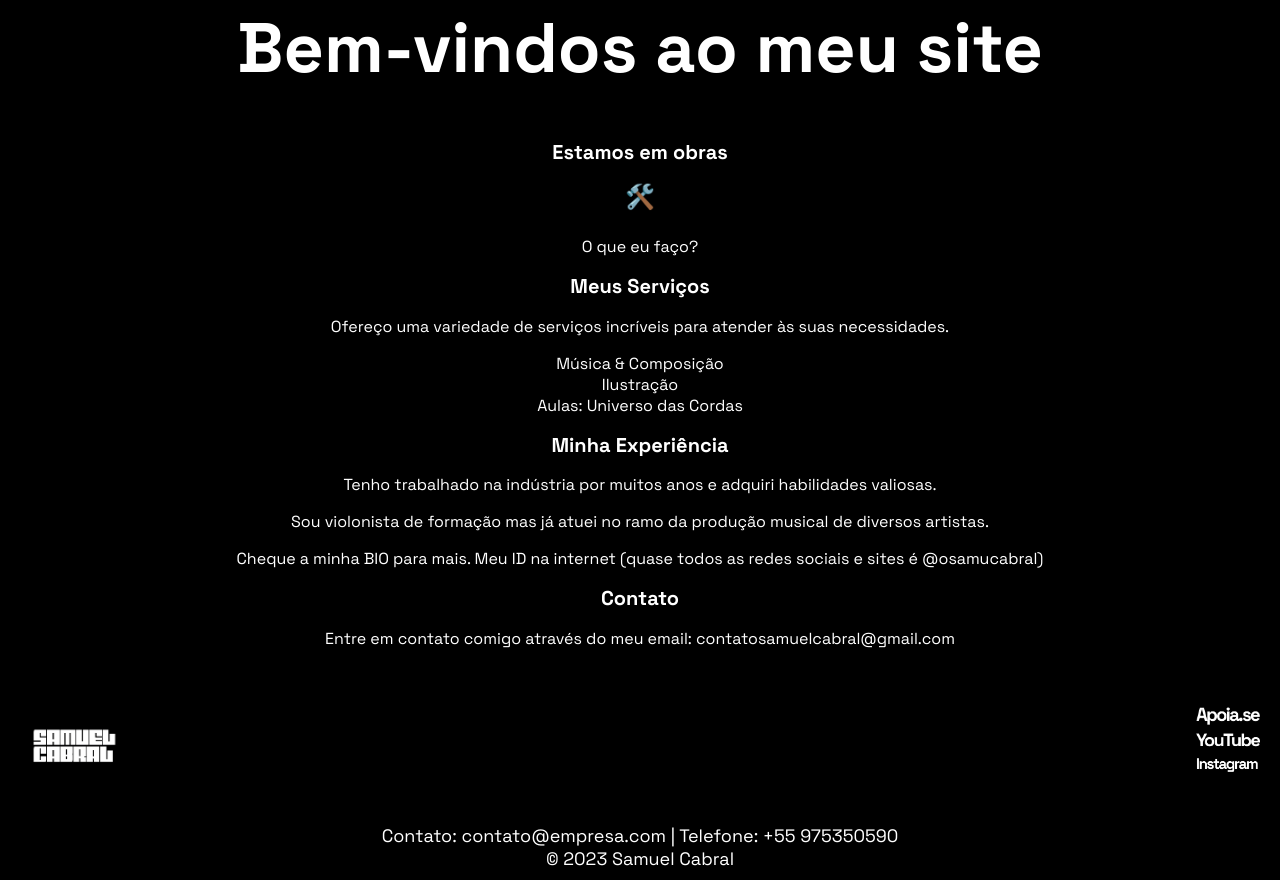
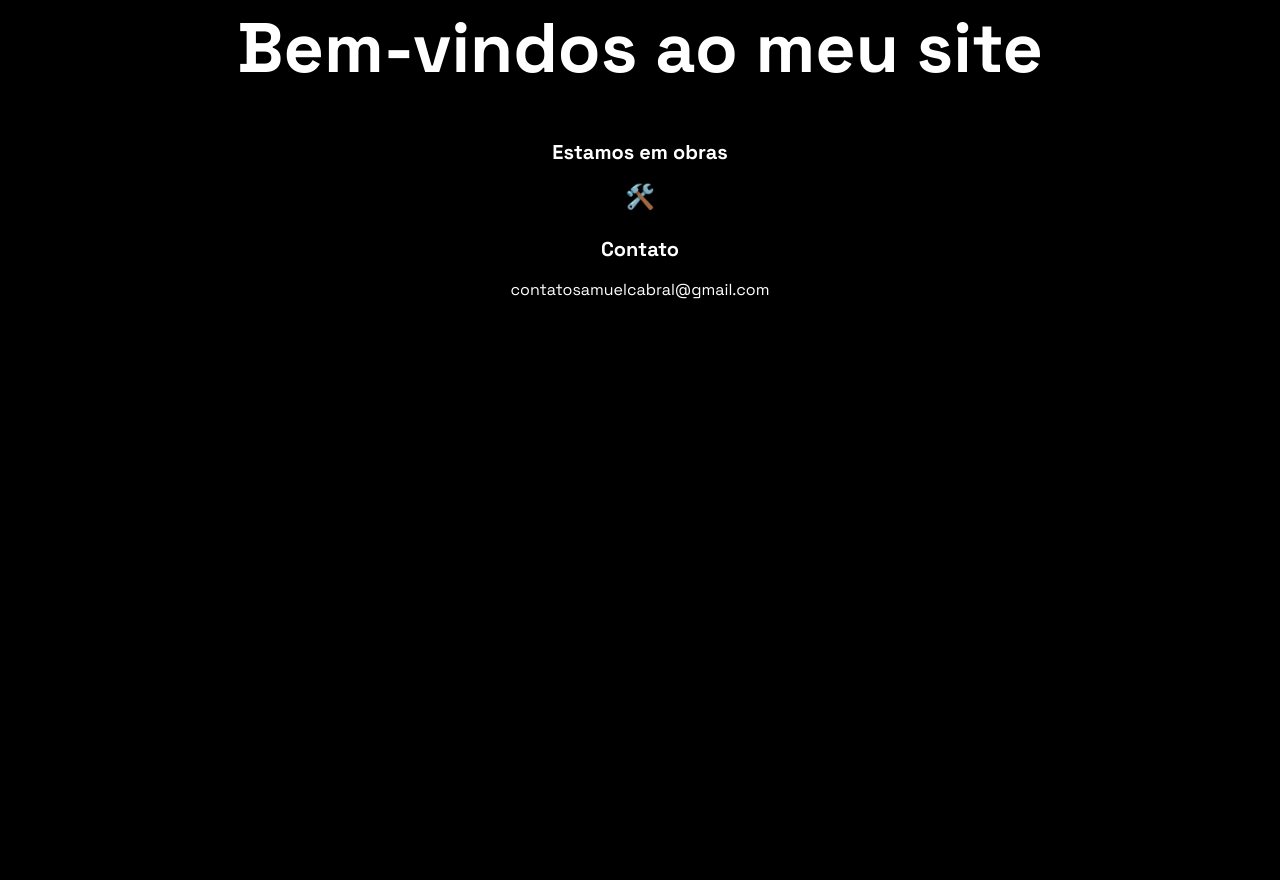
Before and after one commit to osamucabrales/site-oficial-versao-1, a plain HTML site: page Index.html in a window 1280 px wide. Shown: the part 720-1600 px from the top of the page. After the commit the page ends 1036 px from the top, so only its background shows below. Drawn offline with Linux system fonts and the light colour scheme.

Commit message:
Site versão 3 - atualizado
Retirei o corpo do texto - deixei mais clean
Preciso fazer o footer

```diff
--- a/Index.html
+++ b/Index.html
@@ -14,12 +14,12 @@
             color: #ffffff; /* Texto branco */
             font-family: 'Space Grotesk', sans-serif;
             overflow-y: scroll; /* Habilitar barra de rolagem vertical */
-            min-height: 100vh; /* Altura mínima do corpo da página */
+            min-height: 20vh; /* Altura mínima do corpo da página */
         }
 
         /* Estilos para a barra de rolagem vertical */
         ::-webkit-scrollbar {
-            width: 12px;
+            width: 20px;
             background-color: #f4a538; /* Fundo da barra */
         }
 
@@ -139,9 +139,6 @@
 <body>
     <!-- Hero Section -->
     <div class="hero">
-        <!-- Logo com efeito fade e glow -->
-        <img id="logo" class="loaded" src="Assets/Emblema para o canal.png" alt="Logo nova.png">
-
         <!-- Menu -->
         <nav>
             <ul>
@@ -162,61 +159,10 @@
         <h2>Estamos em obras</h2>
         <p class="emoji">🛠️</p>
 
-        <p>O que eu faço? </p>
-
-        <h2>Meus Serviços</h2>
-        <p>Ofereço uma variedade de serviços incríveis para atender às suas necessidades.</p>
-        <ul style="list-style: none; padding-left: 0;">
-            <li>Música & Composição</li>
-
-
-            <li>Ilustração</li>
-
-
-
-            <li>Aulas: Universo das Cordas</li>
-        </ul>
-
-        <h2>Minha Experiência</h2>
-        <p></p>
-        <p>Tenho trabalhado na indústria por muitos anos e adquiri habilidades valiosas.
-        </p>Sou violonista de formação mas já atuei no ramo da produção musical de diversos artistas.
-        </p>Cheque a minha BIO para mais.
-
-            Meu ID na internet (quase todos as redes sociais e sites é @osamucabral)
-        </p>
-
-
-
         <h2>Contato</h2>
-        <p>Entre em contato comigo através do meu email: contatosamuelcabral@gmail.com</p>
+        <p>contatosamuelcabral@gmail.com</p>
     </div>
 
 </body>
-<!-- Rodapé (Footer) -->
-<footer>
-    <div class="footer-content" style="display: flex; justify-content: space-between; align-items: center; padding: 20px;">
-        <div class="footer-logo">
-            <img src="Assets/Logo nova.png" alt="Logo da Empresa" style="width: 8.5vw; margin-top: 20px;">
-        </div>
-        <div class="footer-social" style="text-align: right;">
-            <ul style="list-style: none; padding-left: 0; margin-top: 20px;">
-                <li><a href="#"><img src="Assets/Apoia.se.png" alt="Apoia.se" style="width: 5vw;" onmouseover="this.style.filter='brightness(1.4)';" onmouseout="this.style.filter='brightness(1)';"></a></li>
-                <li><a href="#"><img src="Assets/Youtube.png" alt="Youtube" style="width: 5vw;" onmouseover="this.style.filter='brightness(1.4)';" onmouseout="this.style.filter='brightness(1)';"></a></li>
-                <li><a href="#"><img src="Assets/Instagram.png" alt="Instagram" style="width: 5vw;" onmouseover="this.style.filter='brightness(1.4)';" onmouseout="this.style.filter='brightness(1)';"></a></li>
-            </ul>
-        </div>
-    </div>
-    <div class="footer-bottom" style="background-color: #000000; text-align: center; padding: 10px;">
-        <div style="font-family: 'Space Grotesk', sans-serif; font-size: 18px;">
-            Contato: contato@empresa.com | Telefone: +55 975350590
-            <br>
-            &copy; 2023 Samuel Cabral
-        </div>
-    </div>
-</footer>
-
-
-
 
 </html>
```
